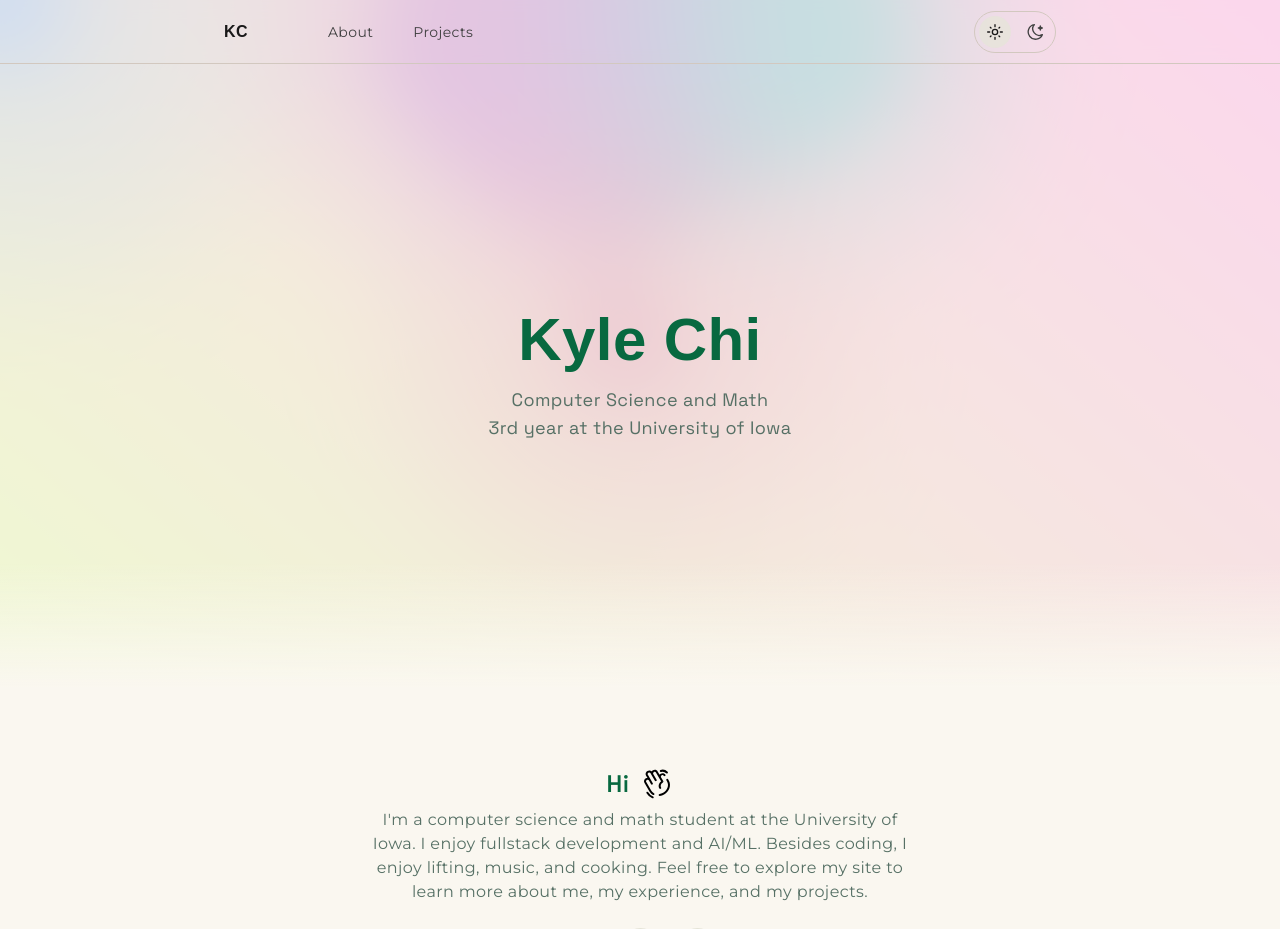
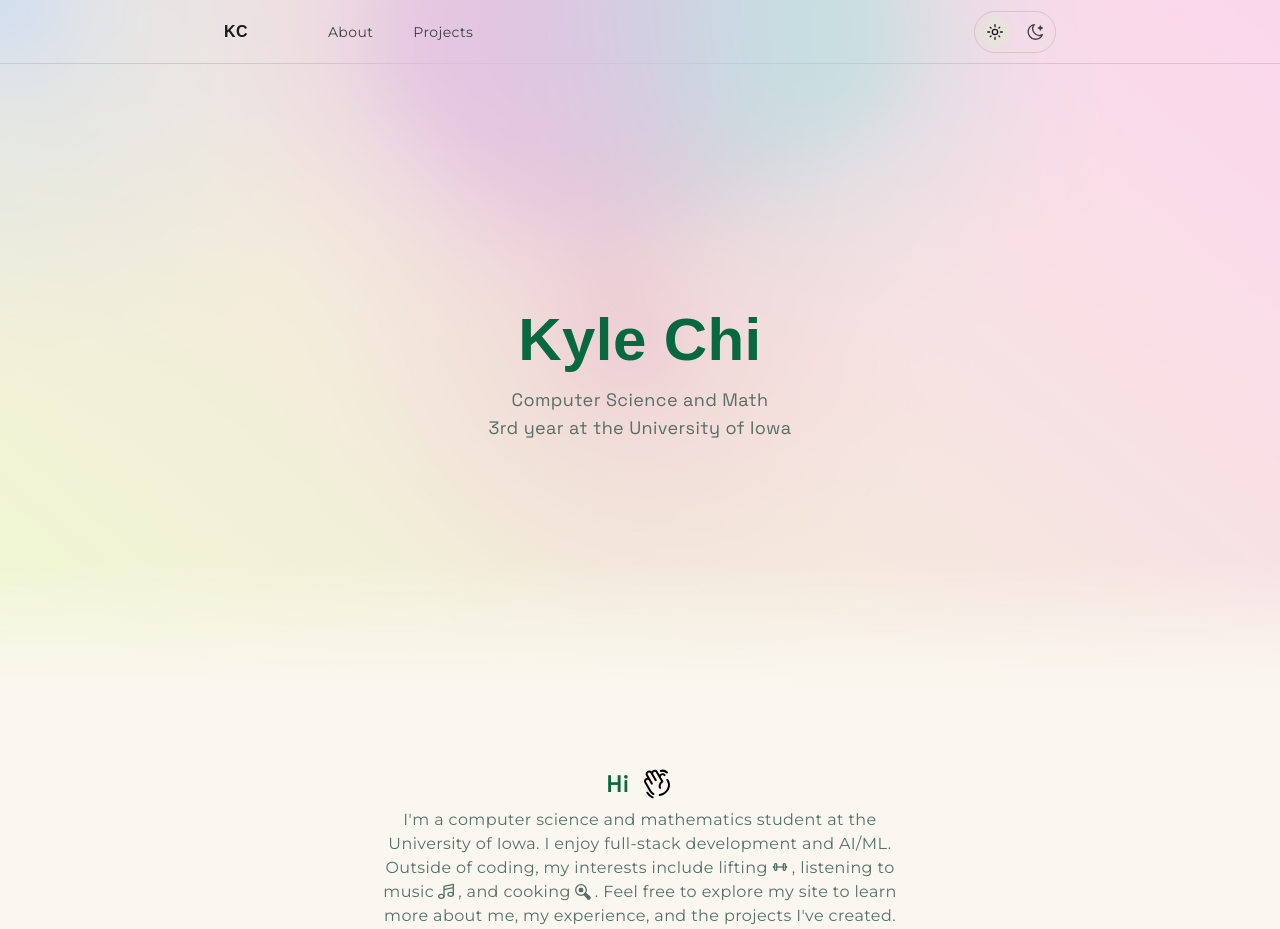
Before and after one commit to kylechi05/portfolio, a Next.js app: page / in a window 1280 px wide. Shown: the top 929 px of the page. Built offline with nearby package versions, Linux system fonts and the light colour scheme; no server answers; a web font is replaced by a local one.

Commit message:
finished, ready for deploy

```diff
--- a/src/app/about/page.tsx
+++ b/src/app/about/page.tsx
@@ -10,12 +10,11 @@ export default function AboutPage() {
                 <div className="flex flex-col items-center gap-x-10 gap-y-6 md:flex-row md:items-start lg:gap-x-16">
                     <HeadshotContainer src="/kyle_photo.jpg" />
                     <p>
-                        Hi, my name is Kyle Chi. I&apos;m a computer science
-                        major and mathematics minor at the University of Iowa. I
-                        enjoy and have experience with full-stack development,
-                        but I am also interested in system design, devops, and
-                        machine learning. Currently I&apos;m a Software
-                        Development Intern at{" "}
+                        Hi, I&apos;m Kyle Chi, a computer science major and
+                        mathematics minor at the University of Iowa. I have
+                        experience in full-stack development and a growing
+                        interest in system design, DevOps, and machine learning.
+                        Currently, I&apos;m a Software Development Intern at{" "}
                         <a
                             href="https://www.berkley.com/"
                             target="_blank"
@@ -24,8 +23,8 @@ export default function AboutPage() {
                         >
                             W.R. Berkley
                         </a>
-                        , and I will start my last two semester at UIowa this
-                        August.
+                        , and I will begin my final two semesters at UIowa this
+                        Fall.
                     </p>
                 </div>
             </div>
--- a/src/app/page.tsx
+++ b/src/app/page.tsx
@@ -5,6 +5,7 @@ import { SocialMediaBar } from "@/components/SocialMediaBar";
 import { OtherPages } from "@/components/home/OtherPages";
 import { useTheme } from "@/context/ThemeContext";
 import HandwaveIcon from "@/components/icons/HandwaveIcon";
+import { CookingIcon, LiftingIcon, MusicIcon } from "@/components/icons";
 
 export default function Home() {
     const { theme } = useTheme();
@@ -35,11 +36,23 @@ export default function Home() {
                         </div>
                     </div>
                     <p className="text-text-home-dark-secondary dark:text-text-light-secondary">
-                        I&apos;m a computer science and math student at the
-                        University of Iowa. I enjoy fullstack development and
-                        AI/ML. Besides coding, I enjoy lifting, music, and
-                        cooking. Feel free to explore my site to learn more
-                        about me, my experience, and my projects.
+                        I&apos;m a computer science and mathematics student at
+                        the University of Iowa. I enjoy full-stack development
+                        and AI/ML. Outside of coding, my interests include
+                        lifting
+                        <span className="inline-flex translate-y-0.5 align-baseline">
+                            <LiftingIcon />
+                        </span>
+                        , listening to music
+                        <span className="inline-flex translate-y-0.5 align-baseline">
+                            <MusicIcon />
+                        </span>
+                        , and cooking
+                        <span className="inline-flex translate-y-0.75 align-baseline">
+                            <CookingIcon />
+                        </span>
+                        . Feel free to explore my site to learn more about me,
+                        my experience, and the projects I&apos;ve created.
                     </p>
                 </div>
                 <SocialMediaBar />
--- a/src/components/about/ExperienceList.tsx
+++ b/src/components/about/ExperienceList.tsx
@@ -20,9 +20,9 @@ export function ExperienceList() {
                 }
                 logoBackgroundColor="#ffffff"
                 description={[
-                    "Developed support for admin user monitoring tools linked with Auth0 to expedite user information pulling and exporting speed.",
-                    "Improved maintainability by refactoring legacy components and removing incompatible libraries and tools for compiler upgrades.",
-                    "Improved microservice development logic by reorganizing repository branches and corresponding CI/CD pipelines.",
+                    "Built admin user monitoring tools integrated with Auth0, accelerating user data retrieval and export workflows.",
+                    "Enhanced maintainability by refactoring legacy components and removing incompatible dependencies for compiler upgrades.",
+                    "Streamlined microservice development by restructuring repository branches and corresponding CI/CD pipelines.",
                 ]}
                 skills={[
                     "Next.js",
@@ -52,7 +52,7 @@ export function ExperienceList() {
                 }
                 logoBackgroundColor="#ffffff"
                 description={[
-                    "Built and released a secure startup marketplace designed for university students to buy and sell student tickets hassle-free for various sporting events. Aquired 1,200+ users and transacted 150+ tickets totaling over $15,000 Gross Market Value within 3 weeks of launch.",
+                    "Built and launched a secure startup marketplace for university students to easily buy and sell student tickets for sporting events. Acquired 1,200+ users and facilitated 150+ ticket transactions totaling over $15,000 in Gross Market Value within three weeks of release.",
                 ]}
                 skills={[
                     "Next.js",
@@ -83,8 +83,8 @@ export function ExperienceList() {
                 }
                 logoBackgroundColor="#000000"
                 description={[
-                    "Acquired historic Reddit data from 16 mental health-related subreddits dating back 15+ years, speeding up data collection by 50%. Processed and filtered millions of posts used to train a mental health NLP model.",
-                    "Subreddits explored include: r/Anxiety, r/AnxietyDepression, r/Anxietyhelp, r/bipolar, r/depressed, etc.",
+                    "Acquired historic Reddit data from 16 mental health-related subreddits spanning 15+ years, speeding up data collection by 50%. Processed and filtered millions of posts to train a mental health NLP model.",
+                    "Subreddits explored include: r/Anxiety, r/AnxietyDepression, r/Anxietyhelp, r/bipolar, r/depressed, and others.",
                 ]}
                 skills={["Python"]}
             />
@@ -105,7 +105,7 @@ export function ExperienceList() {
                 logoBackgroundColor="#000000"
                 description={[
                     "Collaborated with hardware interns at the University of Iowa Driving Safety Research Institute to program a robotic car using a Raspberry Pi for demonstrations at local elementary schools.",
-                    "Configured manual driving via console controller and initiated automation to keep the car within lanes using OpenCV.",
+                    "Configured manual driving via console controller and initiated automation features with OpenCV to maintain lane positioning.",
                 ]}
                 skills={["Python", "OpenCV", "scikit-image", "Pygame"]}
             />
--- /dev/null
+++ b/src/components/icons/CookingIcon.tsx
@@ -0,0 +1,26 @@
+export default function CookingIcon() {
+    return (
+        <svg
+            viewBox="0 0 24 24"
+            vectorEffect="non-scaling-stroke"
+            className="mx-1 size-4 stroke-current"
+            strokeWidth={2}
+            fill="none"
+        >
+            <circle cx="9" cy="9" r="8" />
+            <path
+                d="M13,15 L19,22 A2,2,0,0,0,22,19 L15,13 M16,14 A9,9,0,0,1,14,16 Z"
+                fill="currentColor"
+            />
+            <rect
+                x={6.5}
+                y={6.5}
+                rx={1}
+                ry={2}
+                height={5}
+                width={5}
+                fill="currentColor"
+            />
+        </svg>
+    );
+}
--- /dev/null
+++ b/src/components/icons/LiftingIcon.tsx
@@ -0,0 +1,17 @@
+export default function LiftingIcon() {
+    return (
+        <svg
+            viewBox="0 0 24 24"
+            vectorEffect="non-scaling-stroke"
+            className="mx-1 size-4 stroke-current"
+            strokeWidth={2}
+            fill="none"
+        >
+            <path d="M7,12 H18" />
+            <rect x="4" y="7" rx="2" ry="1" height="10" width="3" />
+            <rect x="17" y="7" rx="2" ry="1" height="10" width="3" />
+            <circle cx="3" cy="12" r="1" />
+            <circle cx="21" cy="12" r="1" />
+        </svg>
+    );
+}
--- /dev/null
+++ b/src/components/icons/MusicIcon.tsx
@@ -0,0 +1,17 @@
+export default function MusicIcon() {
+    return (
+        <svg
+            viewBox="0 0 24 24"
+            vectorEffect="non-scaling-stroke"
+            className="mx-1 size-4 stroke-current"
+            strokeWidth={2}
+            fill="none"
+            strokeLinecap="round"
+            strokeLinejoin="round"
+        >
+            <ellipse cx="5" cy="20" rx="4" ry="3" />
+            <ellipse cx="19" cy="17" rx="4" ry="3" />
+            <path d="M9,20 v-15 l14,-3 v15 M9,10 l14,-3" />
+        </svg>
+    );
+}
--- a/src/components/icons/index.ts
+++ b/src/components/icons/index.ts
@@ -9,3 +9,6 @@ export { default as CivSentinelIcon } from "./CivSentinelIcon";
 export { default as LearningProjectsIcon } from "./LearningProjectsIcon";
 export { default as PortfolioIcon } from "./PortfolioIcon";
 export { default as SpreadSimIcon } from "./SpreadSimIcon";
+export { default as CookingIcon } from "./CookingIcon";
+export { default as MusicIcon } from "./MusicIcon";
+export { default as LiftingIcon } from "./LiftingIcon";
--- a/src/components/projects/ProjectCard.tsx
+++ b/src/components/projects/ProjectCard.tsx
@@ -125,7 +125,7 @@ export function ProjectCard({
             >
                 <ImageFramer isOpen={isOpen}>{image}</ImageFramer>
                 <div className="relative flex w-full flex-row items-center justify-between gap-3">
-                    <div className="z-1 flex-flex-col w-full">
+                    <div className="flex-flex-col z-1 w-full">
                         <h1 className="flex flex-row items-center font-medium">
                             {title}
                             {isOpen && (
@@ -144,7 +144,7 @@ export function ProjectCard({
                         </h2>
                     </div>
                     <ViewMoreButton className="z-1 w-fit rounded-full" />
-                    <div className="absolute -bottom-6 top-0 -inset-x-6 backdrop-blur-sm"/>
+                    <div className="absolute -inset-x-6 top-0 -bottom-6 backdrop-blur-sm" />
                 </div>
                 <div className="flex h-full w-full flex-col gap-5 overflow-y-auto pt-2 pb-8">
                     <div className="text-text-dark-secondary dark:text-text-light-secondary text-sm">
```
Also changed, not shown: src/app/projects/projects.tsx (+15 -20 lines).
